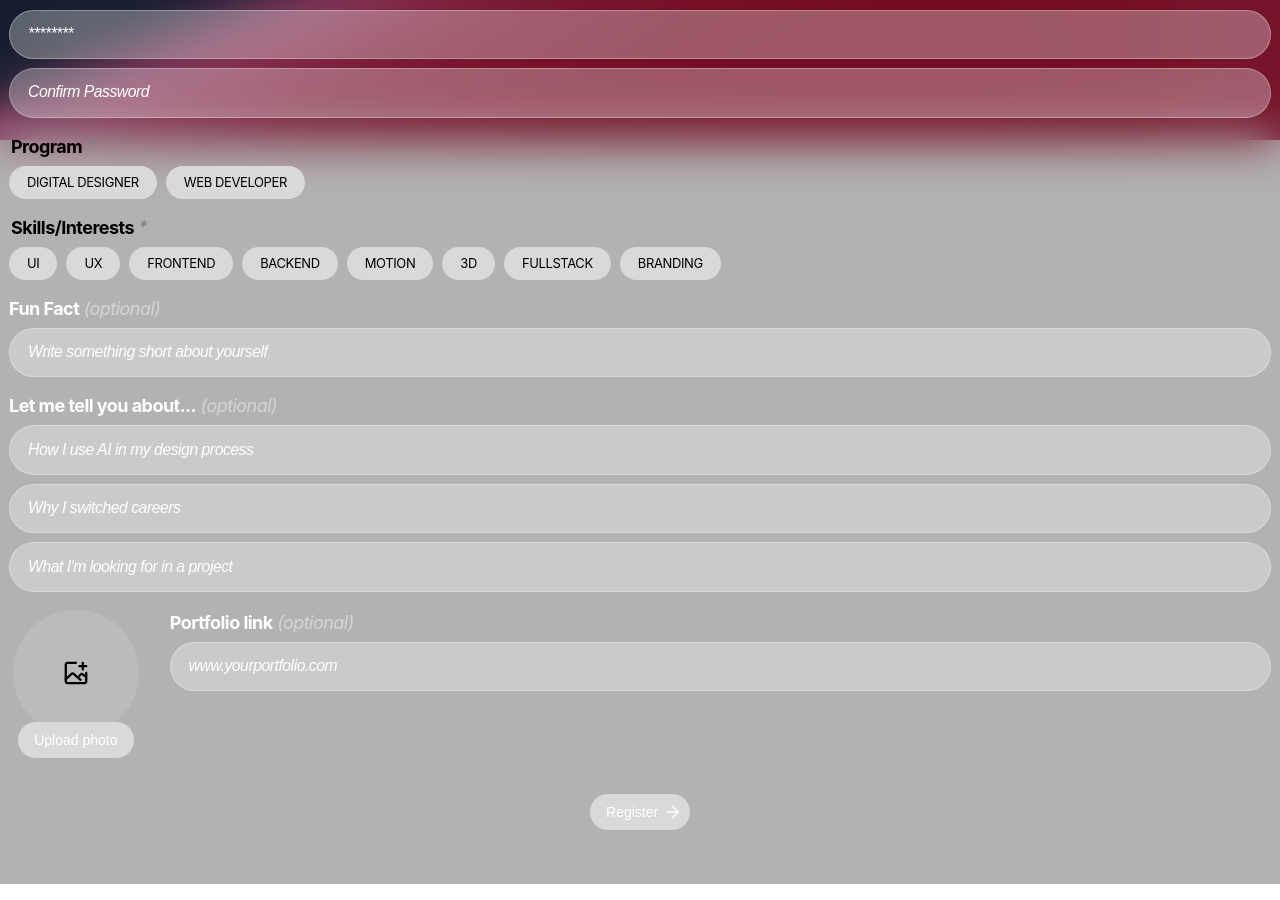
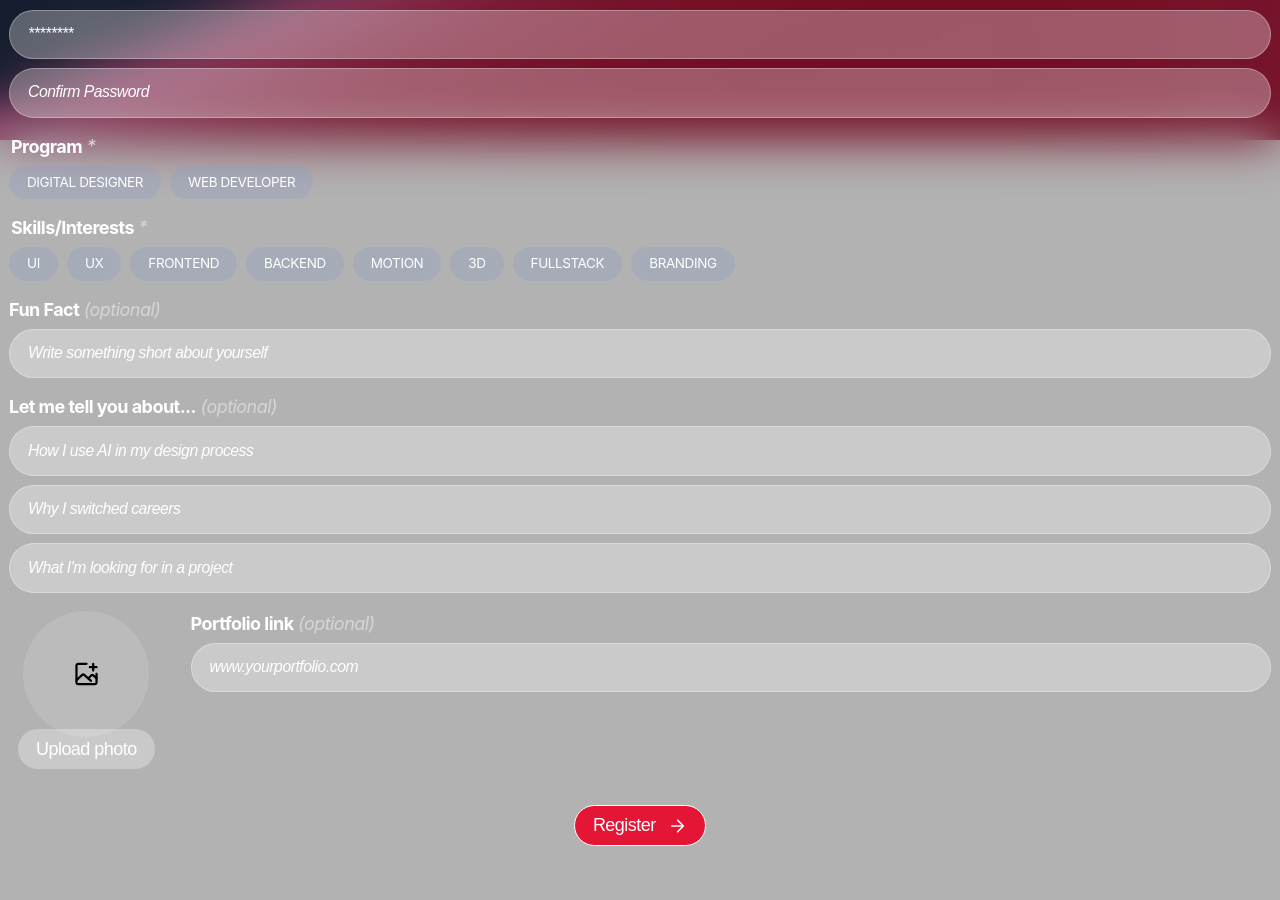
Before and after one commit to egirardo/mingle-app, a React (Vite) app in the folder client/: page /signup/student in a window 1280 px wide. Shown: the part 660-1560 px from the top of the page. Built offline with nearby package versions, Linux system fonts and the light colour scheme.

Commit message:
Update: Button and Checkbox Styling

```diff
--- a/client/src/components/Buttons/Button.module.css
+++ b/client/src/components/Buttons/Button.module.css
@@ -6,14 +6,17 @@
   display: inline-flex;
   align-items: center;
   gap: 0rem;
-  padding: 0.5rem 0.9rem;
-  min-height: 36px;
+  padding: 0.125rem 1rem;
+  height: 2.25rem;
   border: none;
-  border-radius: 999px;
+  border-radius: 6.25rem;
   color: #fff;
   cursor: pointer;
-  font-size: 14px;
+  font-size: 1rem;
+  font-style: normal;
   font-weight: 400;
+  line-height: normal;
+  letter-spacing: -0.03rem;
   position: relative;
   margin: .5rem;
 }
@@ -21,12 +24,13 @@
 .label {
   flex: 1;
   text-align: center;
-  line-height: 1;
+  font-style: normal;
+  line-height: normal;
 }
 
 .icon {
   position: absolute;
-  right: 10px;
+  right: 1.125rem;
   top: 50%;
   transform: translateY(-50%);
   width: 14px;
@@ -40,7 +44,7 @@
 }
 
 .hasIcon {
-  padding-right: 32px;
+  padding-right: 2.75rem;
 }
 
 /* --------------------------------------------------------- */
@@ -78,10 +82,6 @@
 /* Variants */
 /* --------------------------------------------------------- */
 
-/* Borders */
-.blackBorder {
-  border: 1px solid #000;
-}
 
 
 .textUnderline {
@@ -94,18 +94,15 @@
 }
 
 .gray {
-  background-color: #D9D9D9;
+  background-color: rgba(255, 255, 255, 0.3);
 }
 
 
 /* Combo Buttons */
-.whiteGrayBorder {
-  border: 1px solid #9B9797;
-  background-color: white;
-}
+
 
 .redWhiteBorder {
-  background-color: #E51536;
+  background-color: rgba(229, 21, 54, 1);
   border: 1px solid white;
   color: white;
 }
--- a/client/src/components/Forms/Checkboxes/Checkbox.module.css
+++ b/client/src/components/Forms/Checkboxes/Checkbox.module.css
@@ -1,11 +1,11 @@
 .checkbox {
   display: inline-flex;
   align-items: center;
-  font-size: 13px;
+  font-size: 0.75rem;
   font-style: normal;
   font-weight: 400;
-  line-height: 116%;
-  letter-spacing: -0.39px;
+  line-height: 116.061%; /* 0.87044rem */
+  letter-spacing: -0.0225rem;
   text-transform: uppercase;
 }
 
@@ -19,14 +19,15 @@
 .checkbox label {
   display: inline-block;
   padding: 0.5rem 1rem;
-  border-radius: 100px;
-  color: black;
+  border-radius: 6.25rem;
+  color: white;
   cursor: pointer;
-  background: #d9d9d9;
+  background: rgba(138, 157, 198, 0.30);
 }
 
 .checkbox input:checked + label {
-  background: #e9e9e9;
+  background: rgba(138, 157, 198, 0.5);
+  border: 1px solid white;
 }
 
 .checkboxGroup {
@@ -41,7 +42,7 @@
 
 .legend {
   text-align: left;
-  color: black;
+  color: white;
   font-size: 1rem;
   font-weight: 700;
   letter-spacing: -.03rem;
@@ -68,7 +69,7 @@
 
 .optional {
   font-size: 1rem;
-    color: grey;
+  color: #D5D5D5;
   font-style: italic;
   font-weight: 400;
 }
--- a/client/src/components/Forms/InputFields/PhotoUpload.module.css
+++ b/client/src/components/Forms/InputFields/PhotoUpload.module.css
@@ -49,7 +49,7 @@
 }
 
 .uploadButton {
-    margin-top: -1.25rem;
+    margin-top: -.95rem;
     position: relative;
     z-index: 1;
 }
--- a/client/src/components/LoginPage/LoginPanel.jsx
+++ b/client/src/components/LoginPage/LoginPanel.jsx
@@ -78,7 +78,7 @@ export default function LoginPanel() {
           />
           <Button
             buttonName={loading ? "Logging in..." : "Log in"}
-            buttonColor="gray"
+            variant="redWhiteBorder"
             type="submit"
             iconSrc="arrowRight"
             disabled={loading}
--- a/client/src/components/SignUpPages/BusinessSignUpPanel.jsx
+++ b/client/src/components/SignUpPages/BusinessSignUpPanel.jsx
@@ -157,7 +157,7 @@ const BusinessSignUpPanel = () => {
 
           <Button
             buttonName={loading ? "Registering..." : "Register"}
-            buttonColor="gray"
+            variant="redWhiteBorder"
             type="submit"
             iconSrc="arrowRight"
             disabled={loading}
--- a/client/src/components/SignUpPages/StudentSignUpPanel.jsx
+++ b/client/src/components/SignUpPages/StudentSignUpPanel.jsx
@@ -243,7 +243,7 @@ const StudentSignUpPanel = () => {
 
           <Button
             buttonName={loading ? "Registering..." : "Register"}
-            buttonColor="gray"
+            variant="redWhiteBorder"
             type="submit"
             iconSrc="arrowRight"
             disabled={loading}
--- a/client/src/components/StudentProfile/ViewProfile.module.css
+++ b/client/src/components/StudentProfile/ViewProfile.module.css
@@ -10,14 +10,14 @@
     display: flex;
     flex-direction: column;
     align-items: center;
-    height: 30.25rem;
     background: var(--panel-bg);
     backdrop-filter: blur(25px);
     border-radius: 1rem 1rem 0 0;
+    top: 30vh;
     left: 0;
     right: 0;
+    bottom: 0;
     position: absolute;
-    bottom: 0;
 }
 
 .profileImage {
```
Lines whose indentation alone changed are shown as unchanged.
